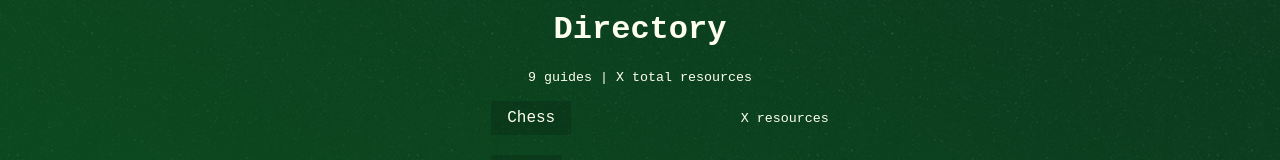
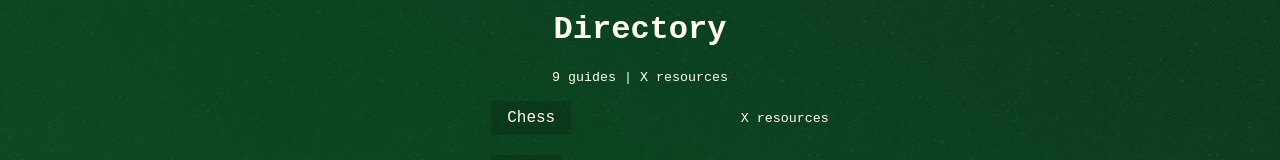
Before and after one commit to jamescourson/james.guide, a React (Vite) app: page /d in a window 1280 px wide. Shown: the part 153-313 px from the top of the page. Built offline with nearby package versions, Linux system fonts and the light colour scheme.

Commit message:
content, newline

```diff
--- a/src/pages/Directory/Directory.jsx
+++ b/src/pages/Directory/Directory.jsx
@@ -20,7 +20,7 @@ const Directory = () => {
   return (
     <>
       <h1>Directory</h1>
-      <small>{guides.length} guides | {totalResources} total resources</small>
+      <small>{guides.length} guides | {totalResources} resources</small>
       <ul>
         {guides.map(({ name, abbr }, i) => (<GuideListing name={name} abbr={abbr} key={i} />))}
       </ul>
```
Also changed, not shown: src/pages/Directory/directory.css (line endings or trailing spaces).
